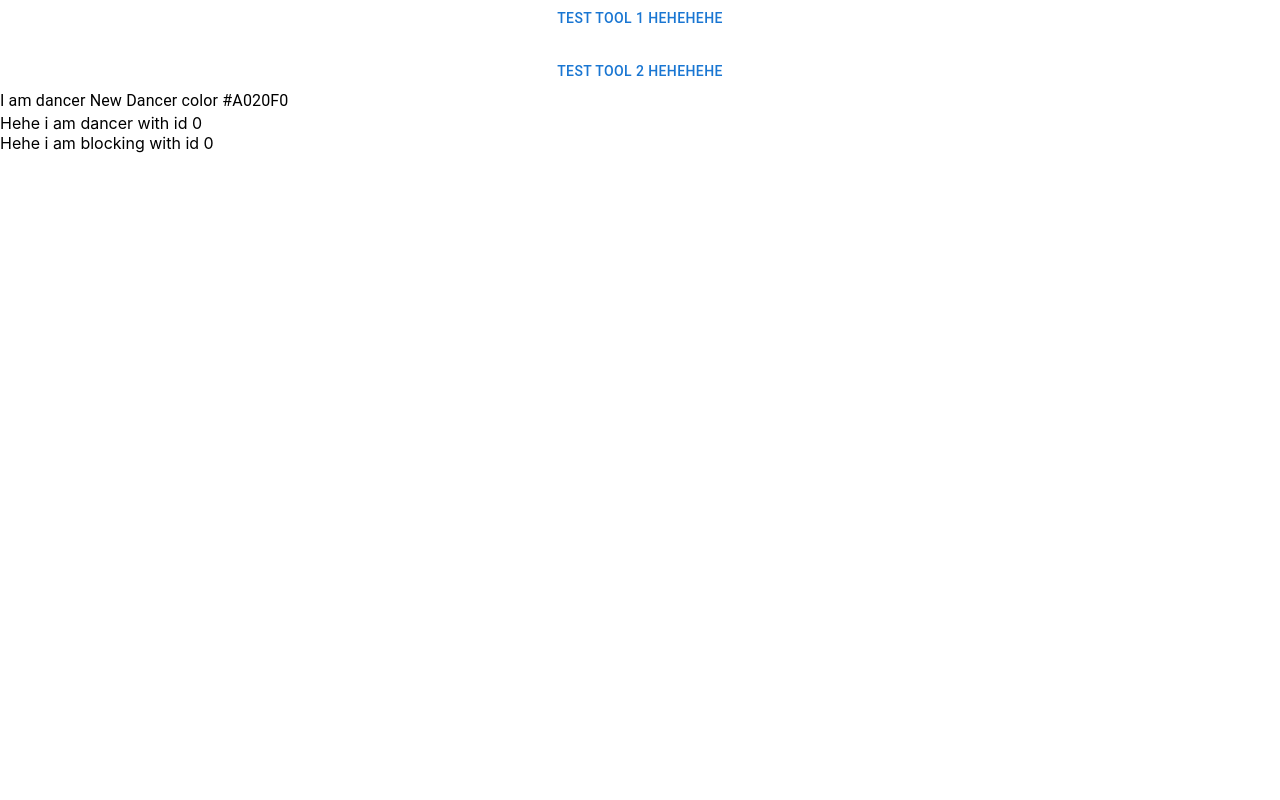
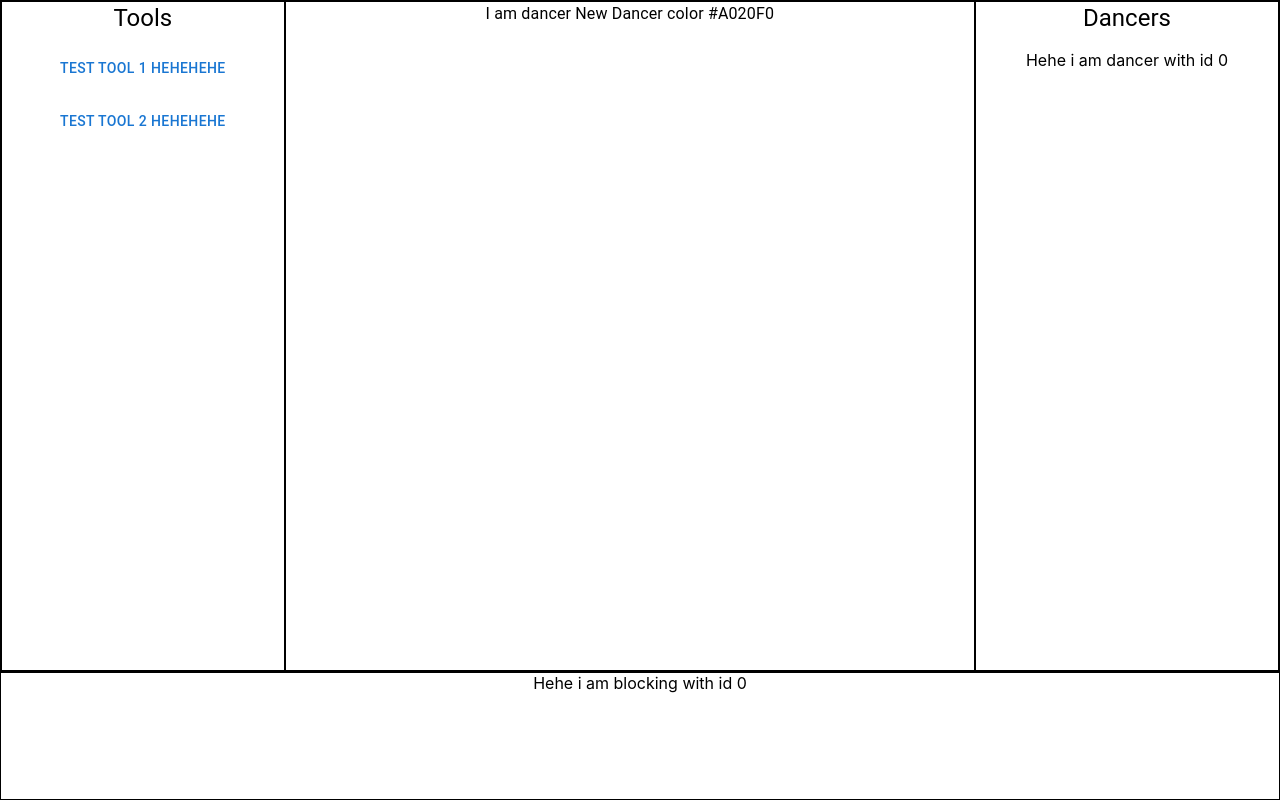
Before and after one commit to mgiang2015/danceblocks2, a React (Create React App) app: page / in a window 1280 px wide. Built offline with nearby package versions, Linux system fonts and the light colour scheme.

Commit message:
Finish layout

```diff
--- a/src/view/App.tsx
+++ b/src/view/App.tsx
@@ -5,21 +5,47 @@ import { Box } from '@mui/material';
 import Toolbar from './components/toolbar/toolbar';
 import Stage from './components/stage/stage';
 import DancerList from './components/dancerList/dancerList';
+import { useEffect, useState } from 'react';
+
+function getWindowDimensions() {
+  const { innerWidth: width, innerHeight: height } = window;
+  return {
+    width,
+    height
+  };
+}
 
 function App() {
+  const [windowDimensions, setWindowDimensions] = useState(getWindowDimensions());
+  useEffect(() => {
+    function handleResize() {
+      setWindowDimensions(getWindowDimensions());
+    }
+    window.addEventListener('resize', handleResize);
+    return () => window.removeEventListener('resize', handleResize);
+  }, []);
+
   const project = useAppSelector(state => state.project);
   project.getBlockings().map((blocking) => {
     console.log(blocking);
   })
 
   return (
-    <Box>
-      <Box>
-        <Toolbar />
-        <Stage blocking={project.getCurrentBlocking()}/>
-        <DancerList blocking={project.getCurrentBlocking()} />
+    <Box sx={{ display: 'flex', flexDirection: 'column', height: windowDimensions.height }}>
+      <Box sx={{ display: 'flex', justifyContent: 'center', flexGrow: 5, border: 1 }}>
+        <Box sx={{ display: 'flex', justifyContent: 'center', flexGrow: 1, border: 1 }}>
+          <Toolbar />
+        </Box>
+        <Box sx={{ display: 'flex', justifyContent: 'center', flexGrow: 4, border: 1 }}>
+          <Stage blocking={project.getCurrentBlocking()}/>
+        </Box>
+        <Box sx={{ display: 'flex', justifyContent: 'center', flexGrow: 1, border: 1 }}>
+          <DancerList blocking={project.getCurrentBlocking()} />
+        </Box>
       </Box>
-      <BlockingList project={project} />
+      <Box sx={{ display: 'flex', justifyContent: 'center', flexGrow: 1, border: 1 }}>
+        <BlockingList project={project} />
+      </Box>
     </Box>
   );
 }
--- a/src/view/components/dancerList/dancerList.tsx
+++ b/src/view/components/dancerList/dancerList.tsx
@@ -1,5 +1,5 @@
 import { Blocking } from "../../../model/blocking";
-import { Stack } from "@mui/material";
+import { Stack, Typography } from "@mui/material";
 import DancerListItem from "./dancerListItem";
 
 interface DancerListProps {
@@ -10,6 +10,7 @@ export default function DancerList({ blocking }: DancerListProps) {
     const dancers = blocking ? blocking.getDancers() : [];
     return (
         <Stack spacing={2}>
+            <Typography variant='h5' sx={{ display: 'flex', justifyContent: 'center' }}>Dancers</Typography>
             {
                 dancers.map((dancer) => {
                     return <DancerListItem key={dancer.getId()} dancer={dancer}></DancerListItem>
--- a/src/view/components/toolbar/toolbar.tsx
+++ b/src/view/components/toolbar/toolbar.tsx
@@ -1,10 +1,11 @@
-import { Stack } from "@mui/material";
+import { Stack, Typography } from "@mui/material";
 import toolbarFunctionalities from "./toolbarFunctionalities";
 import ToolbarItem from "./toolbarItem";
 
 export default function Toolbar() {
     return (
     <Stack spacing={2}>
+        <Typography variant='h5' sx={{ display: 'flex', justifyContent: 'center' }}>Tools</Typography>
         {toolbarFunctionalities.map(({label, listener}) => {
             return <ToolbarItem key={label} label={label} listener={listener} />
         })}
```
